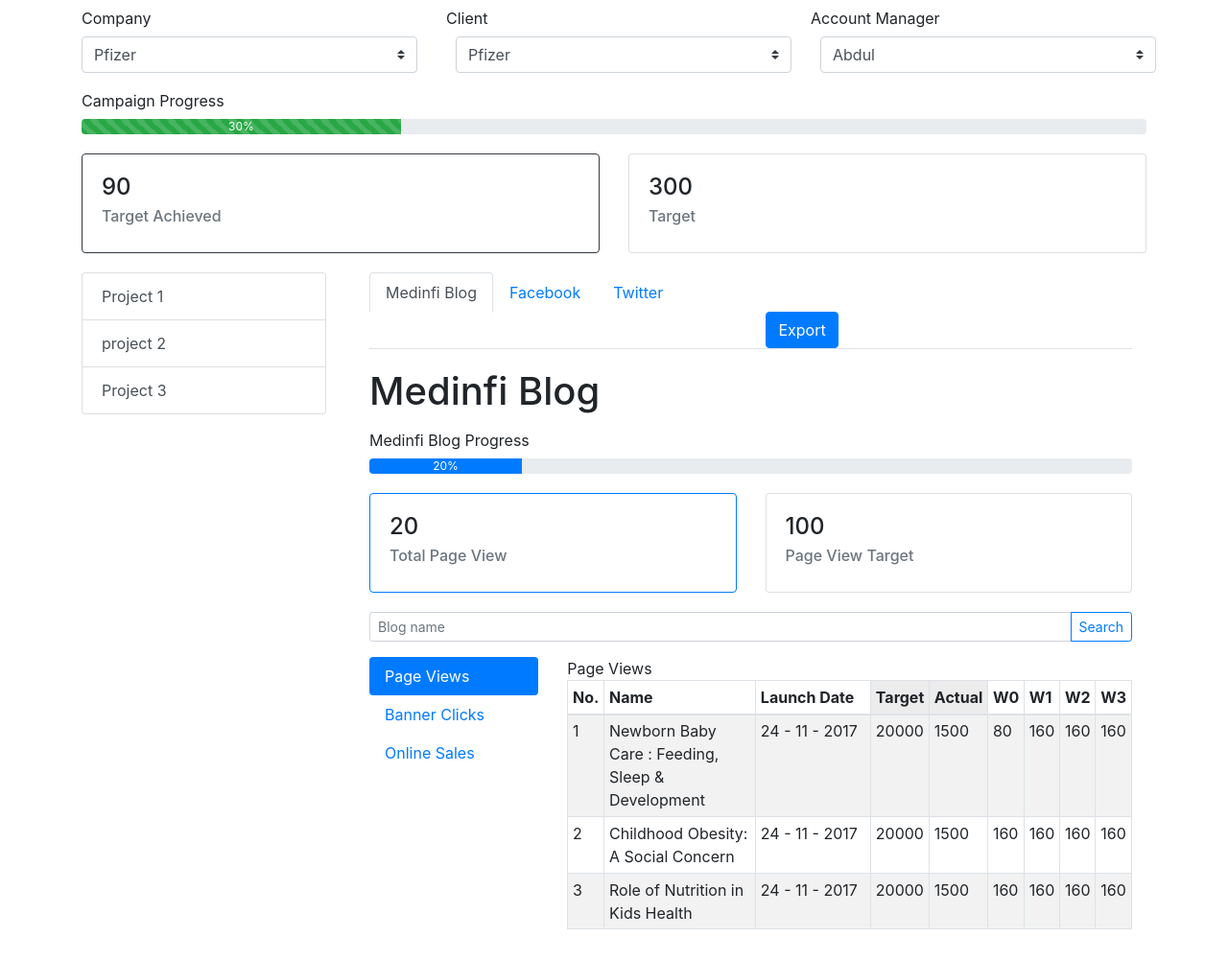
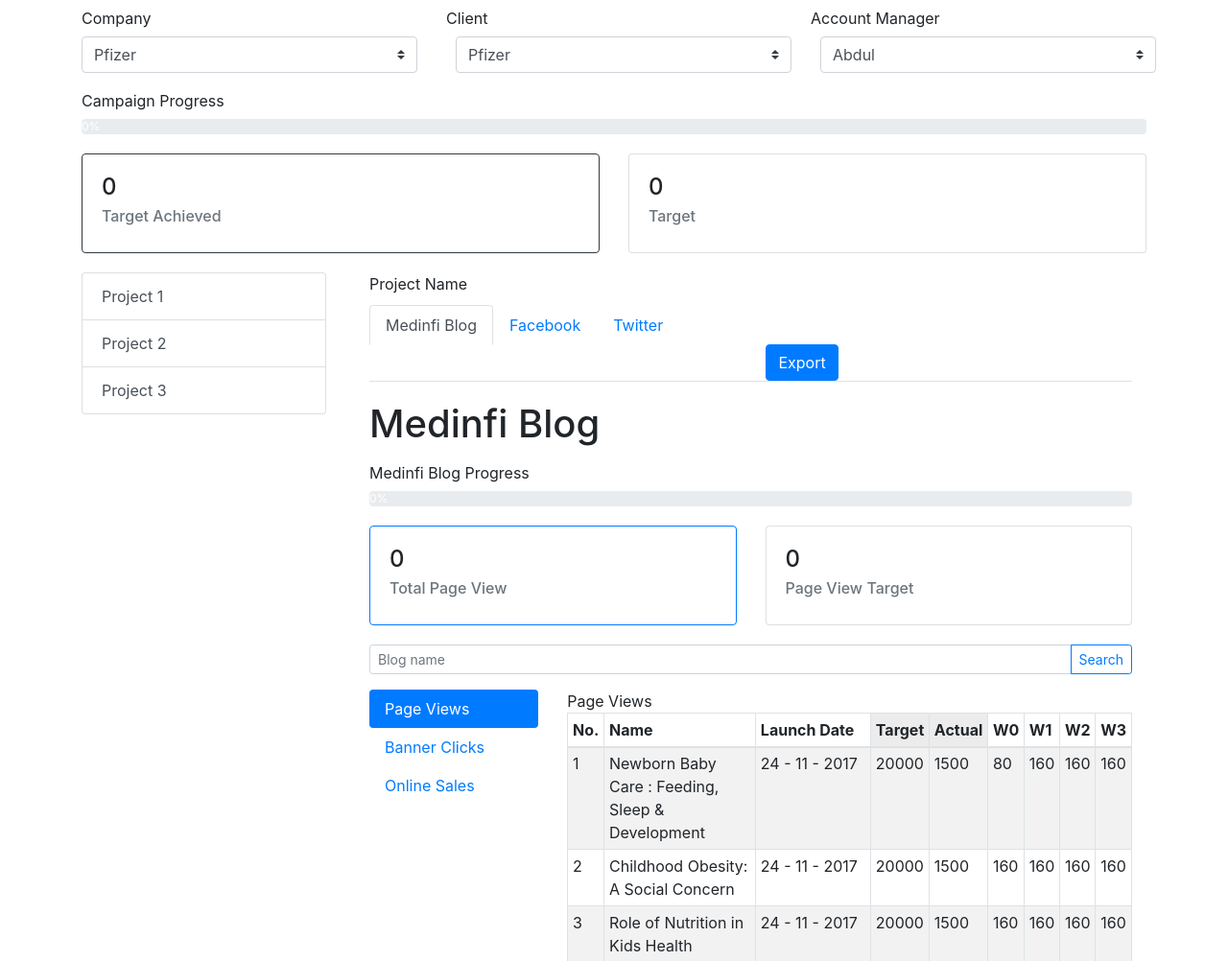
Before and after one commit to ZerocoolVishal/medinfi-work, a PHP site: page /admin/index.php in a window 1280 px wide. Shown: the top 1002 px of the page at 96% size. Before the commit the page ends 969 px from the top, so only its background shows below. Run offline with PHP 8.4, Linux system fonts and the light colour scheme.

Commit message:
minor updates

```diff
--- a/frontend/admin/display_project.php
+++ b/frontend/admin/display_project.php
@@ -1,5 +1,6 @@
 <!--Project Data-->
 <div class="col-12">
+    <div id="project_name" style="margin-bottom: 10px;">Project Name</div>
     <div class="tab-content" id="v-pills-tabContent">
         <div class="tab-pane fade show active" id="v-pills-home" role="tabpanel" aria-labelledby="v-pills-home-tab">
 
--- a/frontend/admin/main.js
+++ b/frontend/admin/main.js
@@ -4,9 +4,25 @@ $(document).ready(function () {
     getFilterData()
 
     //set project list
-    setProjectList(['Project 1', ['project 2'], ['Project 3']])
+    projectList = {
+        list: [
+            {
+                id: 01,
+                name: "Project 1",
+            },
+            {
+                id: 02,
+                name: "Project 2",
+            },
+            {
+                id: 03,
+                name: "Project 3",
+            }
+        ]
+    }
+    setProjectList(projectList.list)
 
-    setProjectDashboard()
+    //setProjectDashboard()
 
     //testing
 
@@ -49,19 +65,36 @@ function getFilterData() {
 //set project list
 function setProjectList(projectList) {
     projectList.forEach(project => {
-        $("#project_list").append(`<a href="#" class="list-group-item list-group-item-action">${project}</a>`)
+        $("#project_list").append(`<a href="#" class="list-group-item list-group-item-action" id="project_list_${project.id}" onclick="selectProject('${project.id}')">${project.name}</a>`)
     })
+}
+
+//AJAX: get project by ID
+function selectProject(projectID) {
+    //$("#project_list_" + projectID).addClass("active");
+    //setProjectDashboard(getProjectById(projectID));
+
+    //AJAX call and get project bt id
+    $.get("test/ProjectTest.php",{
+        id: projectID
+    },function(data, status){
+        console.log(data)
+        setProjectDashboard(data)
+    });
 }
 
 //set project dashboard according to the project selected
 function setProjectDashboard(project) {
 
+    $("#project_name").html(project.name)
+    //Set Targets of medinfi blog, facebook and twitter
+    setMedinfiBlogTargets(project.medinfiTarget.total, project.medinfiTarget.target)
+    setFacebookTarget(project.facebookTarget.total, project.facebookTarget.target)
+    setTwitterTarget(project.twitterTarget.total, project.twitterTarget.target)
     //project level target
-    setProjectTargets(90, 300)
-    //Set Targets of medinfi blog, facebook and twitter
-    setMedinfiBlogTargets(20, 100)
-    setFacebookTarget(30, 100)
-    setTwitterTarget(40, 100)
+    let projectTarget = project.medinfiTarget.target + project.facebookTarget.target + project.twitterTarget.target;
+    let projectTotal = project.medinfiTarget.total + project.facebookTarget.total + project.twitterTarget.total;
+    setProjectTargets(projectTotal, projectTarget);
 }
 
 //set project level target
```
Also changed, not shown: frontend/admin/test/ProjectTest.php (added, +69 -0 lines).
